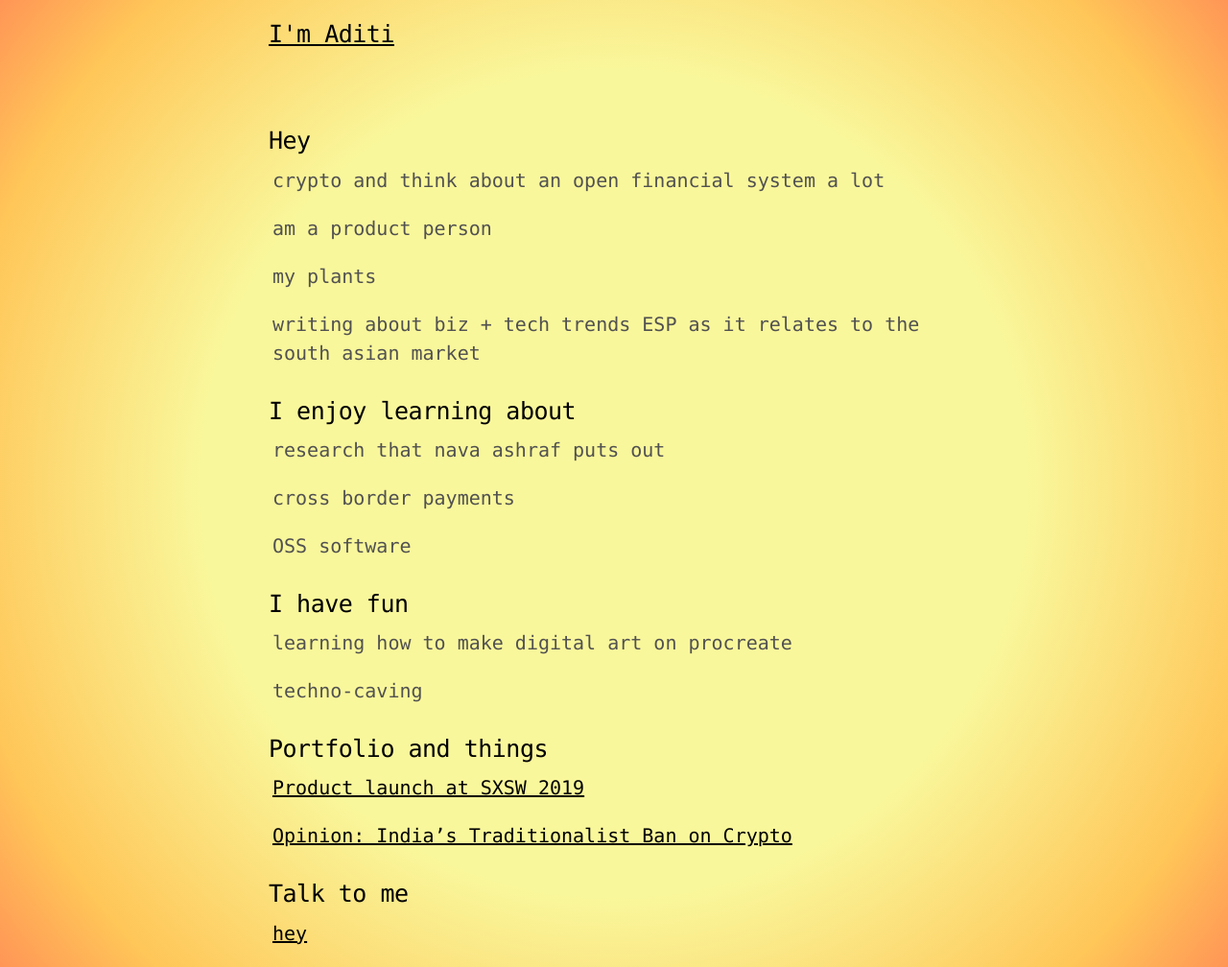
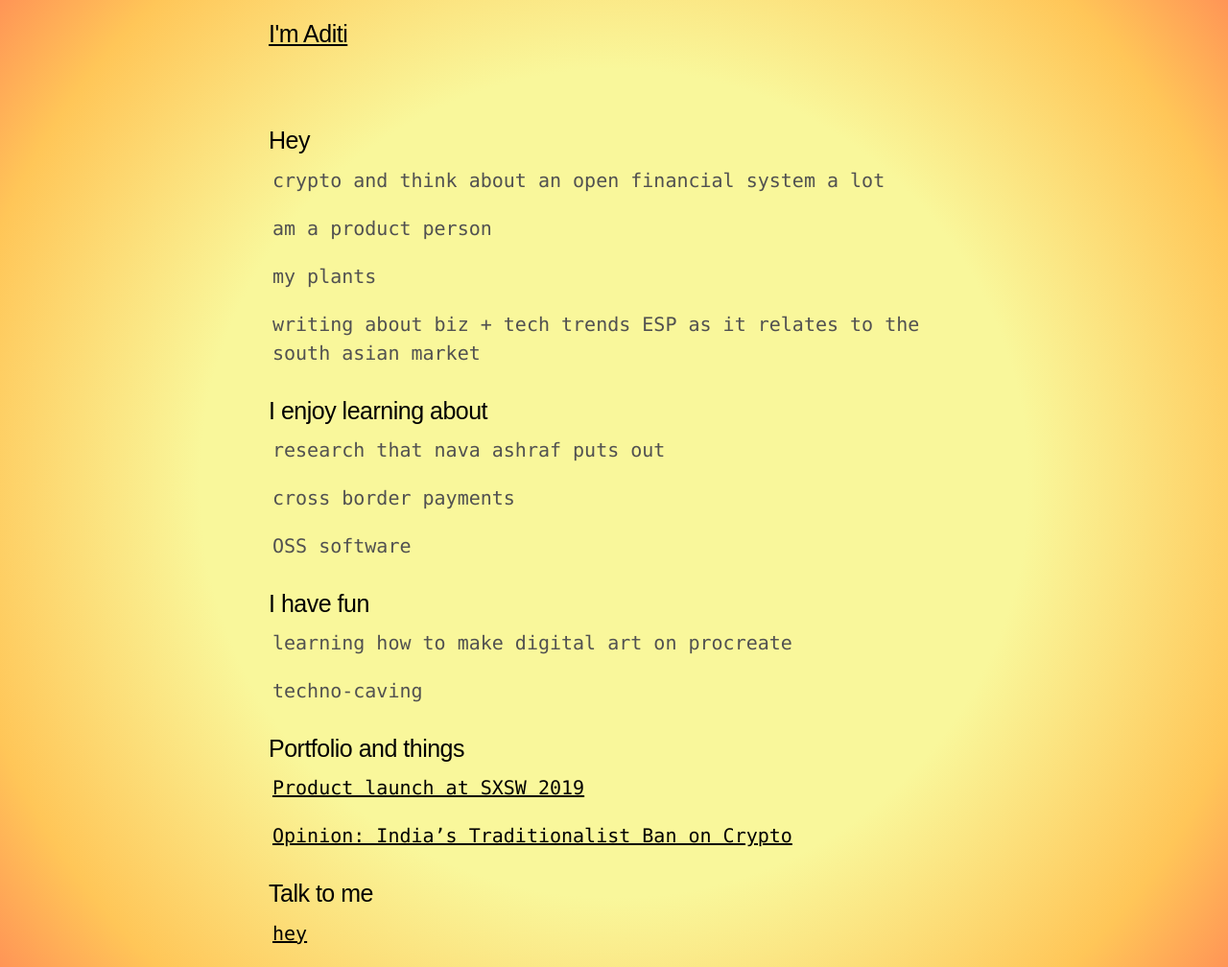
Before and after one commit to adeets-22/adeets-22.github.io, a Jekyll site: the page built from index.md, in a window 1280 px wide. Shown: the whole page at 96% size. Built offline with Jekyll 4.4.1, drawn with Linux system fonts in a browser that asks for light colours.

Commit message:
Update lanyon.css

```diff
--- a/public/css/lanyon.css
+++ b/public/css/lanyon.css
@@ -45,8 +45,8 @@ html {
 }
 
 h1, h2, h3, h4, h5, h6 {
-  font-family: "Lucida Console", Monaco, monospace;;
-  font-weight: 400;
+  font-family: 'proxima-nova', sans-serif;
+  font-weight: 300;
   color: #000000; /* 313131*/
   letter-spacing: -.025rem;;
 }
```
